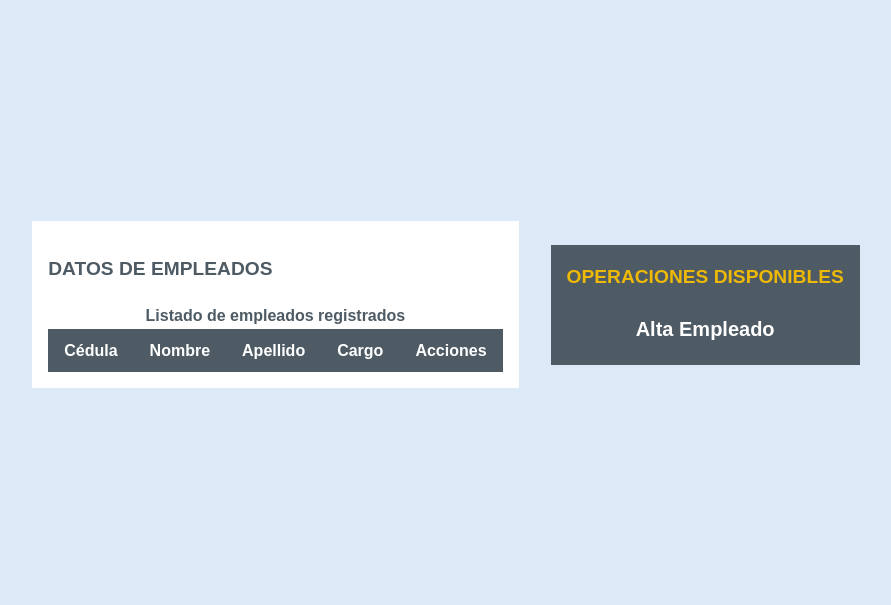
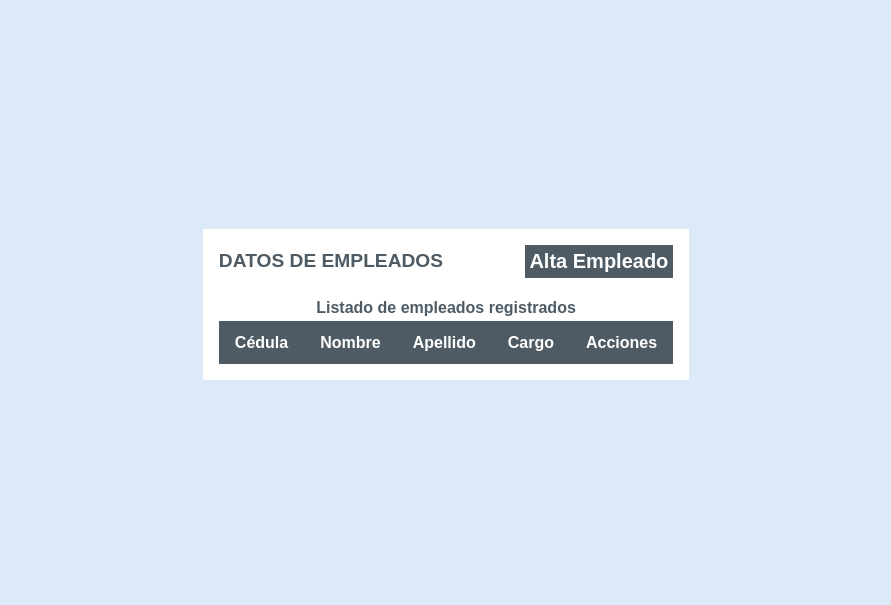
Before and after one commit to sideW-Nico/sistema-elvis-tek, a PHP site: page /administrador.html in a window 1280 px wide. Shown: the part 56-661 px from the top of the page, without its empty margins (194-1085 px from the left). Run offline with PHP 8.4, Linux system fonts and the light colour scheme; lists and menus that the app fills with data are empty.

Commit message:
feat: Agregando retoques en el DOM y la estetica final siguiendo las pautas de la consigna

```diff
--- a/proyecto/administrador.html
+++ b/proyecto/administrador.html
@@ -13,7 +13,7 @@
 </head>
 
 <body>
-    <header>
+    <header class="barraNavegacion">
         <img src="assets/img/imagen_generica.png" alt="Logo de la empresa" class="logo">
         <h1>Todo en blanco</h1>
 
@@ -33,7 +33,11 @@
     </header>
     <main>
         <section class="seccionTablaEmpleados">
-            <h2>Datos de empleados</h2>
+            <header class="cajaEncabezado">
+                <h2>Datos de empleados</h2>
+                <button type="button" class="botonOperacion" id="btnAltaEmpleado">Alta Empleado</button>
+            </header>
+
             <table>
                 <caption>Listado de empleados registrados</caption>
                 <thead>
@@ -48,12 +52,6 @@
                 <tbody id="cuerpoTablaEmpleados">
                 </tbody>
             </table>
-        </section>
-        <section class="seccionOperaciones">
-            <h2>Operaciones disponibles</h2>
-            <ul class="operaciones">
-                <li><button type="button" class="botonOperacion" id="btnAltaEmpleado">Alta Empleado</button></li>
-            </ul>
         </section>
 
         <dialog class="dialogAltaEmpleado seccionFormulario">
--- a/proyecto/assets/css/global.css
+++ b/proyecto/assets/css/global.css
@@ -21,7 +21,7 @@ body {
   margin: 0;
 }
 
-header {
+.barraNavegacion {
   display: flex;
   flex-direction: row;
   align-items: stretch;
@@ -34,7 +34,7 @@ header {
 }
 
 
-header h1 {
+.barraNavegacion h1 {
   color: var(--blancoPuro);
   font-size: 1.5rem;
   font-weight: 700;
@@ -199,7 +199,7 @@ footer a:active {
     font-size: 0.85rem;
   }
 
-  header h1 {
+  .barraNavegacion h1 {
     display: none;
   }
 }
@@ -213,7 +213,7 @@ footer a:active {
     display: flex;
   }
 
-  header h1 {
+  .barraNavegacion h1 {
     display: none;
   }
 
--- a/proyecto/assets/css/globalSistema.css
+++ b/proyecto/assets/css/globalSistema.css
@@ -60,17 +60,12 @@ tr:active td {
     color: var(--oscuro);
 }
 
-.operaciones {
+.cajaOperaciones {
     display: flex;
     flex-direction: column;
     gap: 0.4rem;
     list-style-type: none;
-    padding: 0 0 1rem 0;
     margin: 0;
-}
-
-.operaciones li {
-    align-items: stretch;
 }
 
 .botonOperacion {
@@ -102,6 +97,27 @@ tr:active td {
     filter: brightness(0) invert(1);
 }
 
+.cajaEncabezado {
+    display: flex;
+    flex-direction: row;
+    padding-bottom: 1rem;
+}
+
+.cajaEncabezado h2 {
+    width: fit-content;
+    margin: 0;
+    margin-right: auto;
+}
+
+.cajaEncabezado button {
+    width: fit-content;
+}
+
+.botonOperacion {
+    padding: 0.3rem;
+}
+
+
 @media (max-width: 768px) {
     main {
         flex-direction: column-reverse;
--- a/proyecto/assets/js/gestionEmpleados.js
+++ b/proyecto/assets/js/gestionEmpleados.js
@@ -61,6 +61,9 @@ function agregarFilaEmpleado (empleado) {
     //Espacio para colocar los botones
     const campoOperaciones = document.createElement("td");
 
+    const cajaOperaciones = document.createElement("div");
+    cajaOperaciones.classList.add("cajaOperaciones");
+
     const btnModificar = document.createElement("button");
     btnModificar.type = "button";
     btnModificar.textContent = "Modificar";
@@ -71,9 +74,11 @@ function agregarFilaEmpleado (empleado) {
     btnEliminar.textContent = "Eliminar";
     btnEliminar.classList.add("botonOperacion")
 
-    //Agregar botones al campo de operaciones
-    campoOperaciones.appendChild(btnModificar);
-    campoOperaciones.appendChild(btnEliminar);
+    //Agregar botones a la caja de operaciones
+    cajaOperaciones.appendChild(btnModificar);
+    cajaOperaciones.appendChild(btnEliminar);
+
+    campoOperaciones.appendChild(cajaOperaciones);
 
     //Cargar todos los datos (td) a la fila (tr)
     fila.appendChild(campoCedula);
--- a/proyecto/contacto.html
+++ b/proyecto/contacto.html
@@ -12,7 +12,7 @@
 </head>
 
 <body>
-    <header>
+    <header class="barraNavegacion">
         <img src="assets/img/imagen_generica.png" alt="Logo de la empresa" class="logo">
         <h1>Contáctanos</h1>
 
--- a/proyecto/formularioExitoso.html
+++ b/proyecto/formularioExitoso.html
@@ -9,7 +9,7 @@
     <link rel="stylesheet" href="assets/css/global.css">
 </head>
 <body>
-    <header>
+    <header class="barraNavegacion">
         <img src="assets/img/imagen_generica.png" alt="Logo de la empresa" class="logo">
         <h1>Formulario exitoso</h1>
 
--- a/proyecto/index.html
+++ b/proyecto/index.html
@@ -14,7 +14,7 @@
 </head>
 
 <body id="inicio">
-    <header>
+    <header class="barraNavegacion">
         <img src="assets/img/imagen_generica.png" alt="Logo de la empresa" class="logo">
         <h1>Todo en blanco</h1>
 
--- a/proyecto/login.html
+++ b/proyecto/login.html
@@ -12,7 +12,7 @@
 </head>
 
 <body>
-    <header>
+    <header class="barraNavegacion">
         <img src="assets/img/imagen_generica.png" alt="Logo de la empresa" class="logo">
         <h1>Todo en blanco</h1>
 
--- a/proyecto/sobreNosotros.html
+++ b/proyecto/sobreNosotros.html
@@ -11,7 +11,7 @@
 </head>
 
 <body>
-    <header>
+    <header class="barraNavegacion">
         <img src="assets/img/imagen_generica.png" alt="Logo de la empresa" class="logo">
         <h1>Sobre nosotros</h1>
 
--- a/proyecto/trabajaConNosotros.html
+++ b/proyecto/trabajaConNosotros.html
@@ -12,7 +12,7 @@
 </head>
 
 <body>
-    <header>
+    <header class="barraNavegacion">
         <img src="assets/img/imagen_generica.png" alt="Logo de la empresa" class="logo">
         <h1>¡Estamos buscando gente!</h1>
 
```
